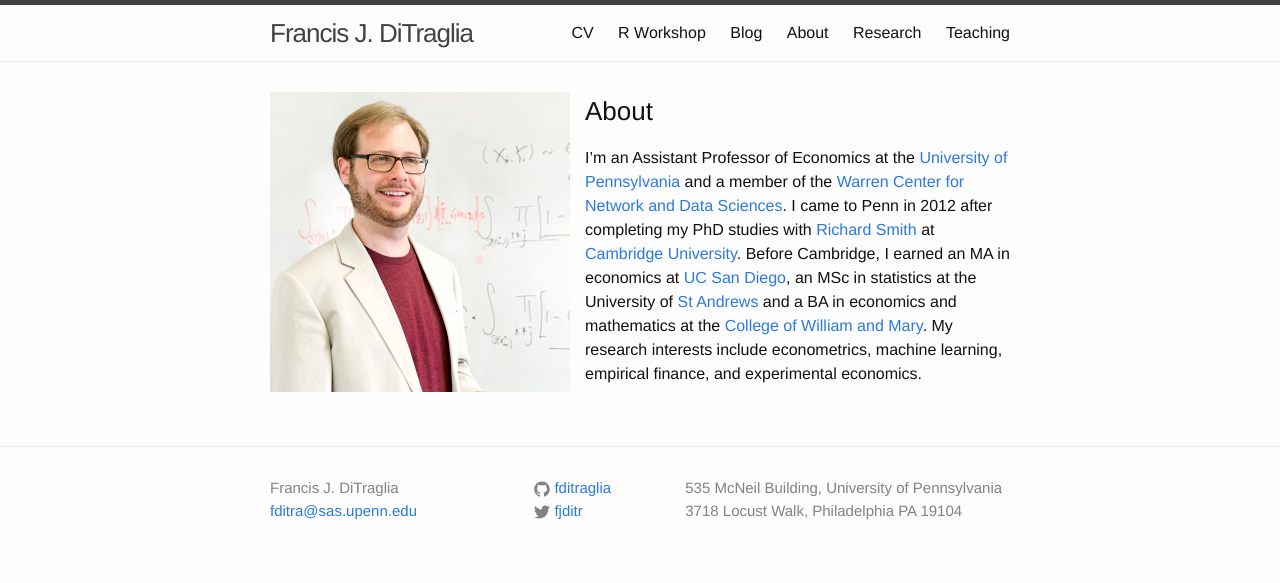
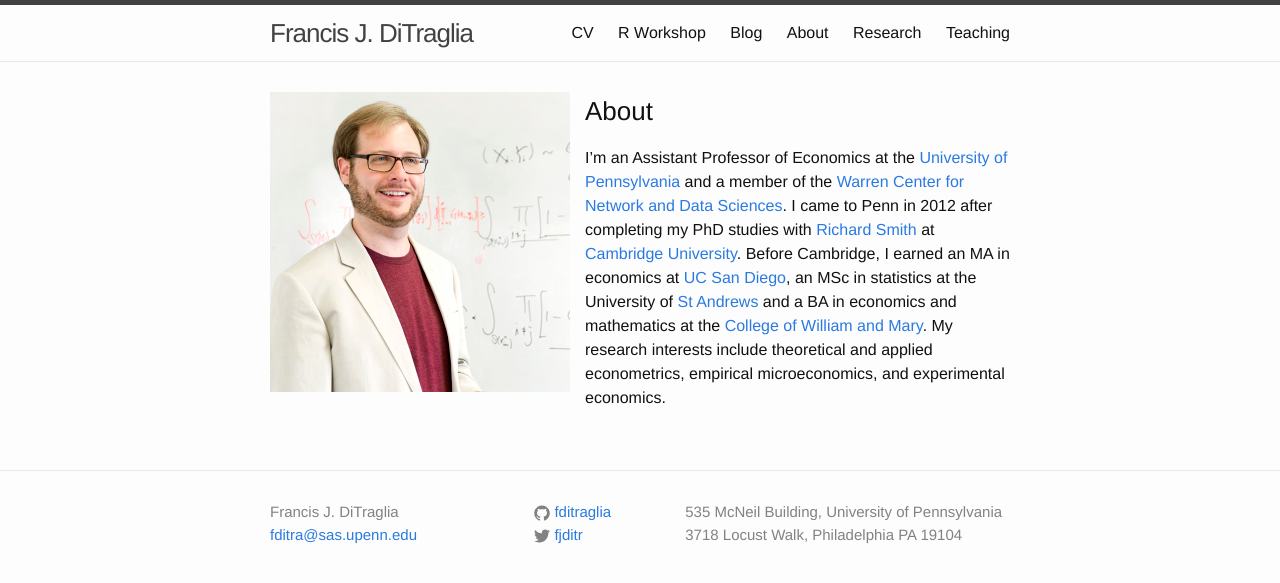
Before and after one commit to fditraglia/fditraglia.github.io, a Jekyll site: the page built from index.md, in a window 1280 px wide. Shown: the top 583 px of the page. Built offline with Jekyll 4.4.1, drawn with Linux system fonts in a browser that asks for light colours; our own code applies the rules of GitHub Pages for plain Markdown files.

Commit message:
tweak index

```diff
--- a/index.md
+++ b/index.md
@@ -5,4 +5,4 @@ layout: home
 I'm an Assistant Professor of Economics at the [University of Pennsylvania](http://economics.sas.upenn.edu) and a member of the [Warren Center for Network and Data Sciences](http://warrencenter.upenn.edu).
 I came to Penn in 2012 after completing my PhD studies with [Richard Smith](http://www.econ.cam.ac.uk/people/crsid.html?crsid=rjs27&group=faculty) at [Cambridge University](http://www.cam.ac.uk).
 Before Cambridge, I earned an MA in economics at [UC San Diego](http://www.ucsd.edu), an MSc in statistics at the University of [St Andrews](http://www.st-andrews.ac.uk) and a BA in economics and mathematics at the [College of William and Mary](http://www.wm.edu).
-My research interests include econometrics, machine learning, empirical finance, and experimental economics.
+My research interests include theoretical and applied econometrics, empirical microeconomics, and experimental economics.
```
